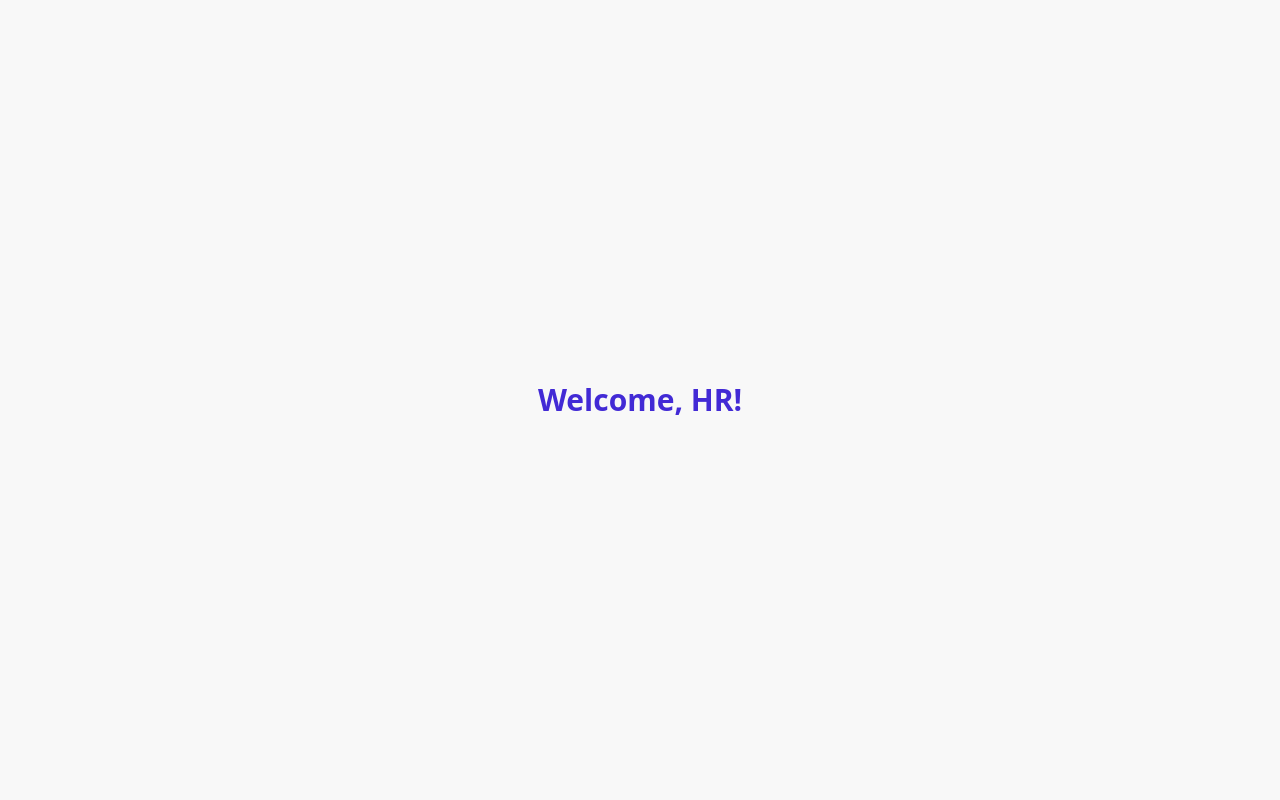
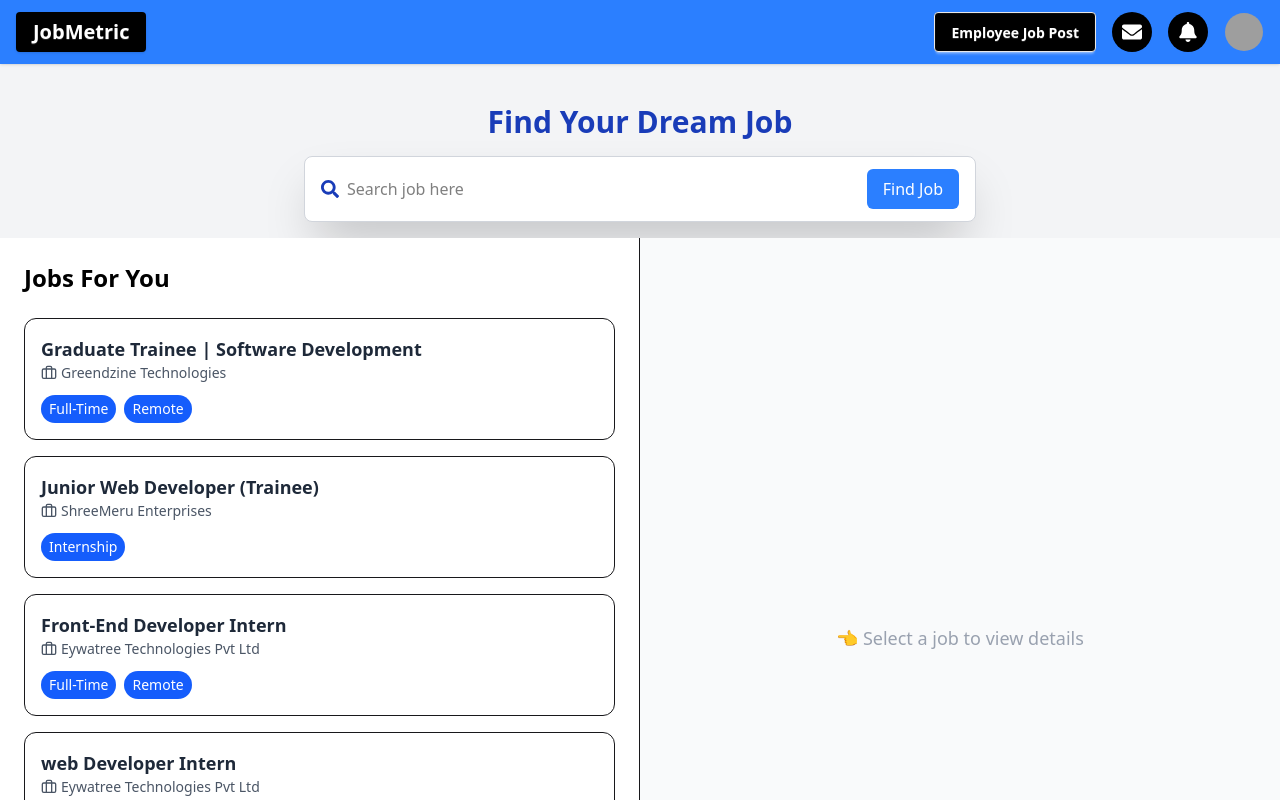
Before and after one commit to Nitish0008/jobmetric-, a React (Vite) app: page /hr-dashboard in a window 1280 px wide. Shown: the top 800 px of the page. Built offline with nearby package versions, Linux system fonts and the light colour scheme; grey boxes are pictures that could not be loaded.

Commit message:
small chnages

```diff
--- /dev/null
+++ b/src/components/header/HeaderHr.jsx
@@ -0,0 +1,64 @@
+import React from "react";
+import { FaBell, FaEnvelope } from "react-icons/fa";
+
+export default function HeaderHr() {
+  return (
+    <div className="navbar bg-blue-500 shadow-sm px-4 sticky top-0 z-50">
+      <div className="flex-1">
+        <a className="btn btn-ghost text-xl text-white bg-black font-bold shadow">
+          JobMetric
+        </a>
+      </div>
+
+      <div className="flex items-center gap-4">
+        {/* Employee Job Post Button */}
+        <button className="btn bg-black text-white hover:bg-blue-900 transition duration-300 ease-in-out">
+          Employee Job Post
+        </button>
+
+        {/* Message Icon */}
+        <button className="btn btn-ghost btn-circle bg-black hover:bg-blue-900 transition duration-300 ease-in-out rounded-full p-2">
+          <FaEnvelope className="text-xl text-white" />
+        </button>
+
+        {/* Notification Icon */}
+        <button className="btn btn-ghost btn-circle bg-black hover:bg-blue-900 transition duration-300 ease-in-out rounded-full p-2">
+          <FaBell className="text-xl text-white" />
+        </button>
+
+        {/* Avatar Dropdown */}
+        <div className="dropdown dropdown-end">
+          <div
+            tabIndex={0}
+            role="button"
+            className="btn btn-ghost btn-circle avatar"
+          >
+            <div className="w-10 rounded-full">
+              <img
+                alt="User Avatar"
+                src="https://avatars.githubusercontent.com/u/118854191?v=4"
+              />
+            </div>
+          </div>
+          <ul
+            tabIndex={0}
+            className="menu menu-sm dropdown-content bg-white text-black rounded-box z-10 mt-3 w-52 p-2 shadow"
+          >
+            <li>
+              <a className="justify-between">
+                Profile
+                <span className="badge">New</span>
+              </a>
+            </li>
+            <li>
+              <a>Settings</a>
+            </li>
+            <li>
+              <a>Logout</a>
+            </li>
+          </ul>
+        </div>
+      </div>
+    </div>
+  );
+}
--- a/src/components/hrdashboard/HRDashboard.jsx
+++ b/src/components/hrdashboard/HRDashboard.jsx
@@ -1,9 +1,13 @@
-import React from "react";
+import HeaderHr from "../header/Headerhr";
+import SearchBar from "../searchbar/SearchBar";
+import JobPortal from "../joblisting/JobPortal";
 
 export default function HRDashboard() {
   return (
-    <div className="min-h-screen flex items-center justify-center bg-base-200">
-      <h1 className="text-3xl font-bold text-primary">Welcome, HR!</h1>
+    <div className="bg-gray-100 min-h-screen flex flex-col">
+      <HeaderHr />
+      <SearchBar />
+      <JobPortal />
     </div>
   );
 }
```
